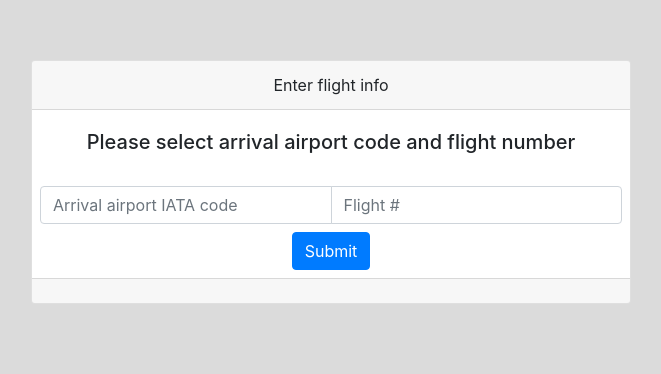
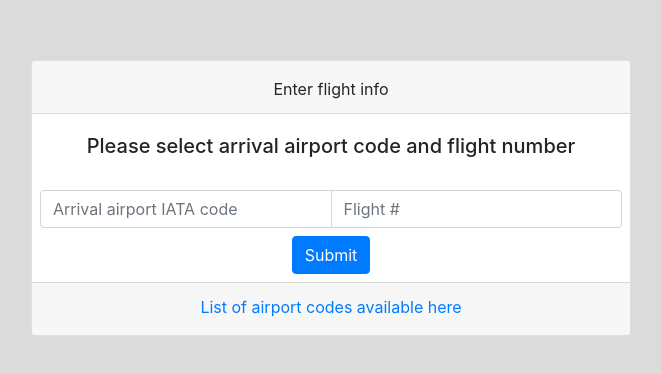
Before and after one commit to tds455/DelayChecker, a plain HTML site: page html/index.html in a window 1280 px wide. Shown: the whole page, without its empty margins (309-970 px from the left). Drawn offline with nearby package versions, Linux system fonts and the light colour scheme.

Commit message:
Update index.html - Add link to IATA codes and update padding values to match

```diff
--- a/html/index.html
+++ b/html/index.html
@@ -12,7 +12,7 @@
   <body>
     <main>
         <div class="card text-center">
-            <div class="card-header">
+            <div class="card-header pt-3">
               Enter flight info
             </div>
             <div class="card-body">
@@ -27,7 +27,8 @@
                     <button onclick="InputValidation()" class="btn btn-primary mb-2">Submit</button>
                   </div>
                 </div>
-            <div id="CardFooter" class="card-footer text-body-secondary">
+            <div id="CardFooter" class="pb-3 card-footer text-body-secondary">
+              <a href="https://www.iata.org/en/publications/directories/code-search/">List of airport codes available here</a>
               <!-- Display response error / confirmation here -->
             </div>
           </div>
```
